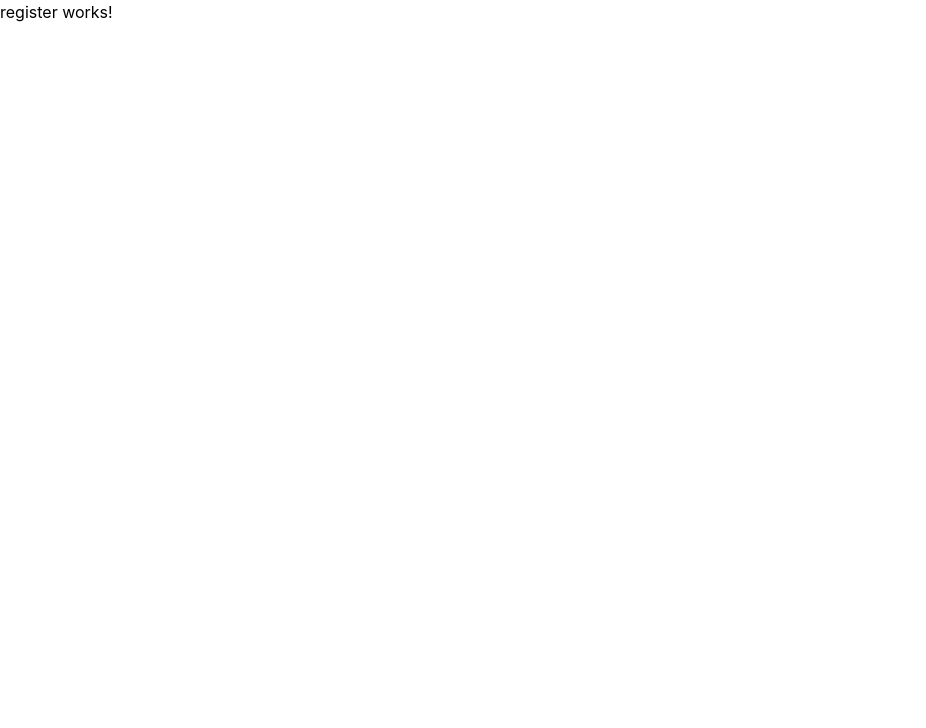
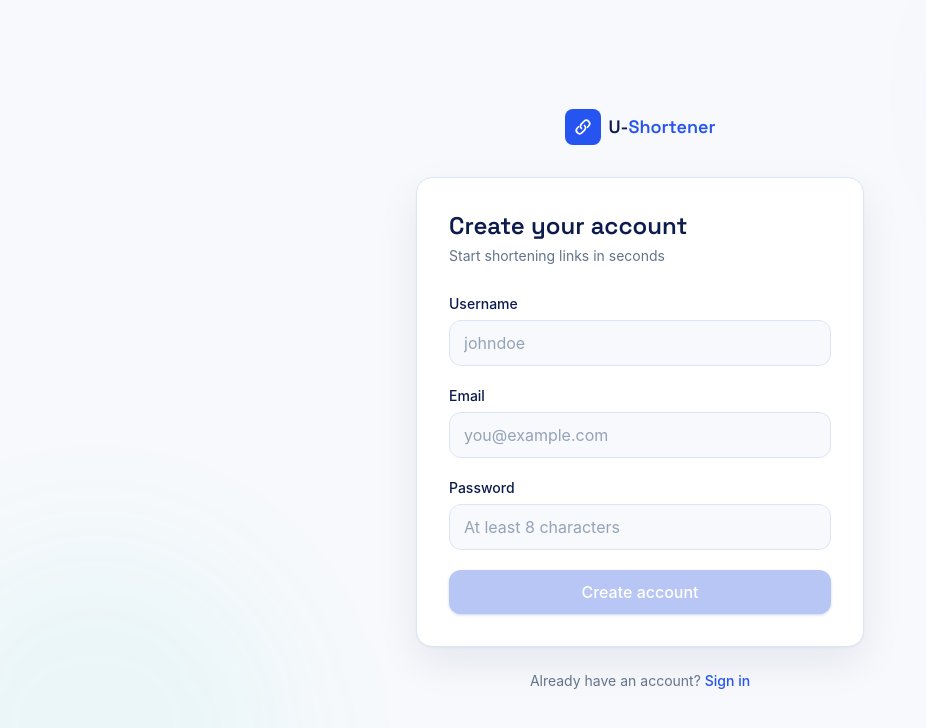
Before and after one commit to ma7moud3zim/url-shortener, an Angular app in the folder url-shortener-fe/: page /register in a window 1280 px wide. Shown: the top 728 px of the page, without its empty margins (0-926 px from the left). Built offline with nearby package versions, Linux system fonts and the light colour scheme.

Commit message:
Created the registeration page and tested it

```diff
--- a/url-shortener-fe/src/app/features/auth/register/register.html
+++ b/url-shortener-fe/src/app/features/auth/register/register.html
@@ -1 +1,142 @@
-<p>register works!</p>
+<div
+  class="min-h-screen bg-[#F7F9FC] flex items-center justify-center px-4 relative overflow-hidden"
+>
+  <div class="absolute -top-24 -right-24 w-96 h-96 bg-[#2554F0]/5 rounded-full blur-3xl"></div>
+  <div class="absolute -bottom-32 -left-24 w-96 h-96 bg-[#00C2A8]/5 rounded-full blur-3xl"></div>
+
+  <div class="relative w-full max-w-md">
+    <div class="flex items-center justify-center gap-2 mb-8">
+      <div class="w-9 h-9 rounded-lg bg-[#2554F0] flex items-center justify-center">
+        <svg class="w-5 h-5 text-white" fill="none" stroke="currentColor" viewBox="0 0 24 24">
+          <path
+            stroke-linecap="round"
+            stroke-linejoin="round"
+            stroke-width="2"
+            d="M13.828 10.172a4 4 0 010 5.656l-3 3a4 4 0 01-5.656-5.656l1.5-1.5M10.172 13.828a4 4 0 010-5.656l3-3a4 4 0 015.656 5.656l-1.5 1.5"
+          />
+        </svg>
+      </div>
+      <span class="font-[Space_Grotesk] font-semibold text-lg text-[#0B1B4D]"
+        >U-<span class="text-[#2554F0]">Shortener</span></span
+      >
+    </div>
+
+    <div
+      class="bg-white rounded-2xl shadow-[0_1px_2px_rgba(11,27,77,0.04),0_16px_40px_rgba(11,27,77,0.08)] border border-[#DCE4F5] p-8"
+    >
+      @if (successMessage) {
+        <div class="text-center py-4">
+          <div
+            class="w-12 h-12 bg-[#00C2A8]/10 rounded-full flex items-center justify-center mx-auto mb-4"
+          >
+            <svg
+              class="w-6 h-6 text-[#00C2A8]"
+              fill="none"
+              stroke="currentColor"
+              viewBox="0 0 24 24"
+            >
+              <path
+                stroke-linecap="round"
+                stroke-linejoin="round"
+                stroke-width="2"
+                d="M5 13l4 4L19 7"
+              />
+            </svg>
+          </div>
+          <h2 class="font-[Space_Grotesk] text-xl font-semibold text-[#0B1B4D] mb-2">
+            Check your inbox
+          </h2>
+          <p class="text-[#64748B] text-sm">{{ successMessage }}</p>
+        </div>
+      } @else {
+        <h1 class="font-[Space_Grotesk] text-2xl font-semibold text-[#0B1B4D] mb-1">
+          Create your account
+        </h1>
+        <p class="text-[#64748B] text-sm mb-7">Start shortening links in seconds</p>
+
+        <form (ngSubmit)="onSubmit()" #registerForm="ngForm" class="space-y-5">
+          <div>
+            <label class="block text-[#0B1B4D] text-sm font-medium mb-1.5" for="username"
+              >Username</label
+            >
+            <input
+              type="text"
+              id="username"
+              name="username"
+              [(ngModel)]="request.username"
+              required
+              placeholder="johndoe"
+              class="w-full px-3.5 py-2.5 rounded-xl bg-[#F7F9FC] border border-[#DCE4F5] text-[#0B1B4D] placeholder-[#94A3B8] focus:outline-none focus:ring-2 focus:ring-[#2554F0]/30 focus:border-[#2554F0] transition"
+            />
+          </div>
+
+          <div>
+            <label class="block text-[#0B1B4D] text-sm font-medium mb-1.5" for="email">Email</label>
+            <input
+              type="email"
+              id="email"
+              name="email"
+              [(ngModel)]="request.email"
+              required
+              email
+              placeholder="you@example.com"
+              class="w-full px-3.5 py-2.5 rounded-xl bg-[#F7F9FC] border border-[#DCE4F5] text-[#0B1B4D] placeholder-[#94A3B8] focus:outline-none focus:ring-2 focus:ring-[#2554F0]/30 focus:border-[#2554F0] transition"
+            />
+          </div>
+
+          <div>
+            <label class="block text-[#0B1B4D] text-sm font-medium mb-1.5" for="password"
+              >Password</label
+            >
+            <input
+              type="password"
+              id="password"
+              name="password"
+              [(ngModel)]="request.password"
+              required
+              minlength="8"
+              placeholder="At least 8 characters"
+              class="w-full px-3.5 py-2.5 rounded-xl bg-[#F7F9FC] border border-[#DCE4F5] text-[#0B1B4D] placeholder-[#94A3B8] focus:outline-none focus:ring-2 focus:ring-[#2554F0]/30 focus:border-[#2554F0] transition"
+            />
+          </div>
+
+          @if (errorMessage) {
+            <div
+              class="flex items-start gap-2 bg-red-50 border border-red-100 rounded-xl px-3.5 py-2.5"
+            >
+              <svg
+                class="w-4 h-4 text-red-500 mt-0.5 flex-shrink-0"
+                fill="none"
+                stroke="currentColor"
+                viewBox="0 0 24 24"
+              >
+                <path
+                  stroke-linecap="round"
+                  stroke-linejoin="round"
+                  stroke-width="2"
+                  d="M12 9v2m0 4h.01m-6.938 4h13.856c1.54 0 2.502-1.667 1.732-3L13.732 4c-.77-1.333-2.694-1.333-3.464 0L3.34 16c-.77 1.333.192 3 1.732 3z"
+                />
+              </svg>
+              <p class="text-red-600 text-sm">{{ errorMessage }}</p>
+            </div>
+          }
+
+          <button
+            type="submit"
+            [disabled]="!registerForm.valid || isLoading"
+            class="w-full bg-[#2554F0] hover:bg-[#1e46d1] disabled:bg-[#B8C6F5] disabled:cursor-not-allowed text-white font-medium py-2.5 rounded-xl transition shadow-sm shadow-[#2554F0]/20"
+          >
+            {{ isLoading ? 'Creating account...' : 'Create account' }}
+          </button>
+        </form>
+      }
+    </div>
+
+    @if (!successMessage) {
+      <p class="text-[#64748B] text-center mt-6 text-sm">
+        Already have an account?
+        <a routerLink="/login" class="text-[#2554F0] font-medium hover:underline">Sign in</a>
+      </p>
+    }
+  </div>
+</div>
--- a/url-shortener-fe/src/app/features/auth/register/register.ts
+++ b/url-shortener-fe/src/app/features/auth/register/register.ts
@@ -1,9 +1,43 @@
 import { Component } from '@angular/core';
+import { CommonModule } from '@angular/common';
+import { FormsModule } from '@angular/forms';
+import { Router, RouterLink } from '@angular/router';
+import { AuthService } from '../../../core/services/auth.service';
+import { RegisterRequest } from '../../../core/models/user.model';
 
 @Component({
   selector: 'app-register',
-  imports: [],
+  standalone: true,
+  imports: [CommonModule, FormsModule, RouterLink],
   templateUrl: './register.html',
   styleUrl: './register.css',
 })
-export class Register {}
+export class Register {
+  request: RegisterRequest = { username: '', email: '', password: '' };
+  errorMessage = '';
+  successMessage = '';
+  isLoading = false;
+
+  constructor(
+    private authService: AuthService,
+    private router: Router,
+  ) {}
+
+  onSubmit(): void {
+    this.isLoading = true;
+    this.errorMessage = '';
+    this.successMessage = '';
+
+    this.authService.register(this.request).subscribe({
+      next: (message) => {
+        this.isLoading = false;
+        this.successMessage = message;
+        setTimeout(() => this.router.navigate(['/login']), 2500);
+      },
+      error: (err) => {
+        this.isLoading = false;
+        this.errorMessage = err.error?.error || 'Registration failed. Please try again.';
+      },
+    });
+  }
+}
```
